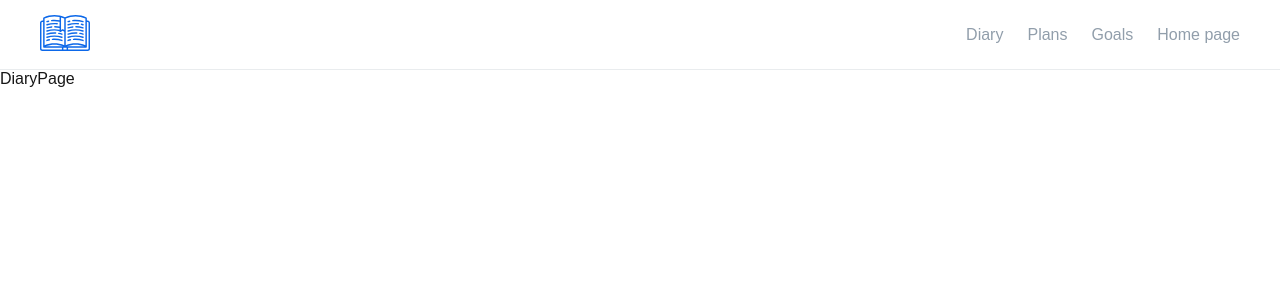
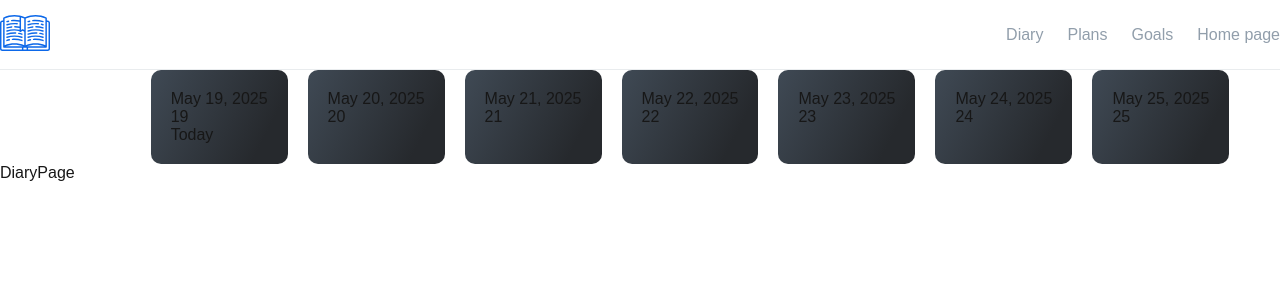
Before and after one commit to Sergo366/LifeLog, a Next.js app in the folder lifeLog-fe/: page /diary in a window 1280 px wide. Shown: the top 300 px of the page. Built offline with nearby package versions, Linux system fonts and the light colour scheme.

Commit message:
Added Calendar.tsx and items with some styles, fixed styles and added some logic

```diff
--- a/lifeLog-fe/src/app/diary/page.tsx
+++ b/lifeLog-fe/src/app/diary/page.tsx
@@ -1,7 +1,13 @@
 import React from 'react';
+import { Calendar } from '@/features/Calendar';
 
 const DiaryPage = () => {
-  return <div>DiaryPage</div>;
+  return (
+    <div>
+      <Calendar />
+      DiaryPage
+    </div>
+  );
 };
 
 export default DiaryPage;
--- a/lifeLog-fe/src/app/globals.css
+++ b/lifeLog-fe/src/app/globals.css
@@ -1,7 +1,9 @@
 :root {
   --background: #ffffff;
   --foreground: #171717;
-  --contentWidth: 1200px;
+  --contentWidth-s: 1200px;
+  --contentWidth-l: 1400px;
+  --contentWidth-xl: 1600px;
   --activeButton: rgb(12, 104, 233);
 }
 
--- a/lifeLog-fe/src/app/page.module.css
+++ b/lifeLog-fe/src/app/page.module.css
@@ -0,0 +1,4 @@
+.container {
+    width: var(--contentWidth-l);
+    margin: 0 auto;
+}
--- /dev/null
+++ b/lifeLog-fe/src/entities/CalendarItem/CalendarItem.tsx
@@ -0,0 +1,5 @@
+import React from 'react';
+
+export const CalendarItem = () => {
+  return <div></div>;
+};
--- /dev/null
+++ b/lifeLog-fe/src/entities/CalendarItem/index.ts
@@ -0,0 +1 @@
+export { CalendarItem } from './CalendarItem';
--- a/lifeLog-fe/src/entities/Header/styles.module.css
+++ b/lifeLog-fe/src/entities/Header/styles.module.css
@@ -9,7 +9,7 @@
 }
 
 .navigation {
-    width: var(--contentWidth);
+    width: var(--contentWidth-l);
     display: flex;
     justify-content: space-between;
     align-items: center;
--- /dev/null
+++ b/lifeLog-fe/src/features/Calendar/Calendar.tsx
@@ -0,0 +1,20 @@
+import React from 'react';
+import { CalendarItem } from '@/entities/CalendarItem';
+import { getCurrentWeekDates } from '@/features/Calendar/utils';
+import classes from './styles/styles.module.css';
+
+export const Calendar = () => {
+  const weekDates = getCurrentWeekDates();
+  return (
+    <div className={classes.calendar}>
+      {weekDates.map((day) => (
+        <div key={day.id} className={classes.calendarItem}>
+          <p>{day.name}</p>
+          <p>{day.numberOfDay}</p>
+          <p>{day.activeDay ? 'Today' : ''}</p>
+        </div>
+      ))}
+      <CalendarItem />
+    </div>
+  );
+};
--- /dev/null
+++ b/lifeLog-fe/src/features/Calendar/index.ts
@@ -0,0 +1 @@
+export { Calendar } from './Calendar';
--- /dev/null
+++ b/lifeLog-fe/src/features/Calendar/styles/styles.module.css
@@ -0,0 +1,12 @@
+.calendar {
+    display: flex;
+    width: var(--contentWidth-l);
+    gap: 20px;
+    justify-content: center;
+}
+
+.calendarItem {
+    background: linear-gradient(116.93deg,#3f4954 1%,#26292d 80%);
+    border-radius: 10px;
+    padding: 20px;
+}
--- /dev/null
+++ b/lifeLog-fe/src/features/Calendar/types.ts
@@ -0,0 +1,8 @@
+export type WeekDates = {
+  id: number;
+  name: string;
+  activeDay: boolean;
+  monthShort: string;
+  dayName: string;
+  numberOfDay: number;
+};
--- /dev/null
+++ b/lifeLog-fe/src/features/Calendar/utils.ts
@@ -0,0 +1,25 @@
+import { WeekDates } from '@/features/Calendar/types';
+
+export function getCurrentWeekDates(): WeekDates[] {
+  const today = new Date();
+  const dayOfWeek = today.getDay(); // 0 (Sunday) to 6 (Saturday)
+  const mondayOffset = dayOfWeek === 0 ? -6 : 1 - dayOfWeek;
+
+  const result = [];
+
+  for (let i = 0; i < 7; i++) {
+    const date = new Date();
+    date.setDate(today.getDate() + mondayOffset + i);
+
+    result.push({
+      id: i,
+      name: date.toLocaleDateString('en-US', { month: 'short', day: 'numeric', year: 'numeric' }),
+      activeDay: date.toDateString() === today.toDateString(),
+      monthShort: date.toLocaleDateString('en-US', { month: 'short' }),
+      dayName: date.toLocaleDateString('en-US', { weekday: 'long' }),
+      numberOfDay: date.getDate(),
+    });
+  }
+
+  return result;
+}
```
Also changed, not shown: lifeLog-fe/src/app/page.tsx (+2 -6 lines).
